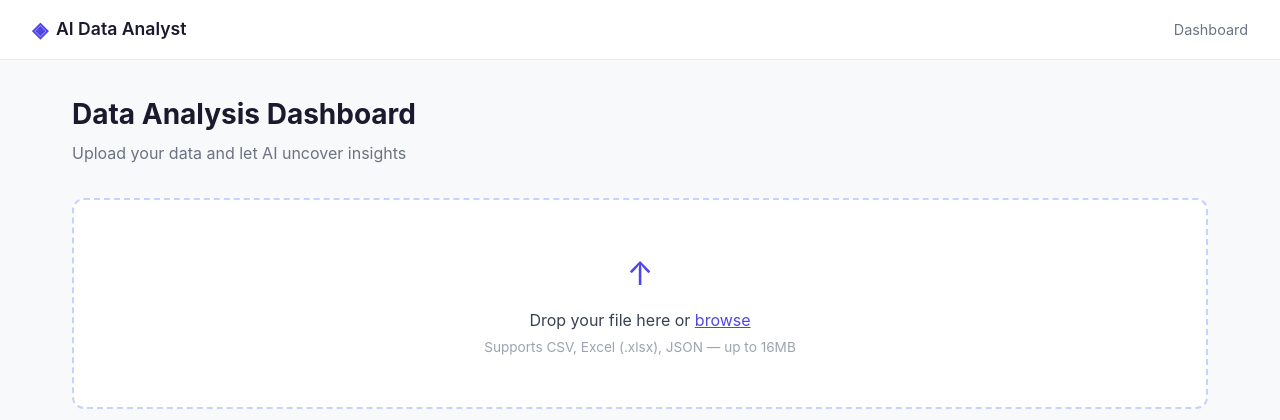
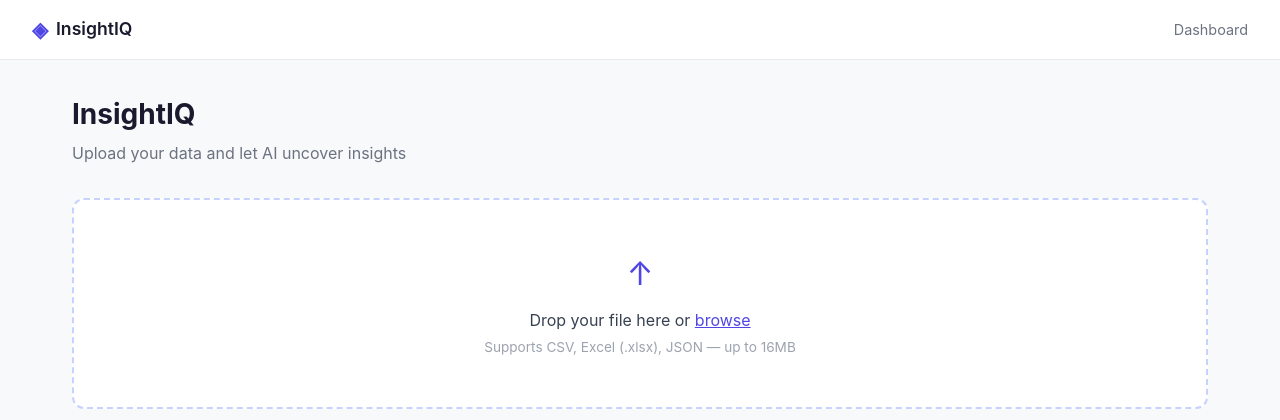
Before and after one commit to fureza-muqaddas/InsightIQ, a Flask app: page / in a window 1280 px wide. Shown: the top 420 px of the page. Run offline with Flask 3, Linux system fonts and the light colour scheme.

Commit message:
Updated app.py

```diff
--- a/templates/base.html
+++ b/templates/base.html
@@ -3,14 +3,14 @@
 <head>
   <meta charset="UTF-8">
   <meta name="viewport" content="width=device-width, initial-scale=1.0">
-  <title>{% block title %}AI Data Analyst{% endblock %}</title>
+  <title>{% block title %}InsightIQ{% endblock %}</title>
   <link rel="stylesheet" href="{{ url_for('static', filename='css/style.css') }}">
   <script src="https://cdn.jsdelivr.net/npm/chart.js@4.4.0/dist/chart.umd.min.js"></script>
 </head>
 <body>
   <nav class="navbar">
     <div class="nav-brand">
-      <span class="logo">◈</span> AI Data Analyst
+      <span class="logo">◈</span> InsightIQ
     </div>
     <div class="nav-links">
       <a href="/">Dashboard</a>
--- a/templates/index.html
+++ b/templates/index.html
@@ -2,7 +2,7 @@
 {% block title %}Dashboard — AI Data Analyst{% endblock %}
 {% block content %}
 <div class="page-header">
-  <h1>Data Analysis Dashboard</h1>
+  <h1>InsightIQ</h1>
   <p class="subtitle">Upload your data and let AI uncover insights</p>
 </div>
 
```
